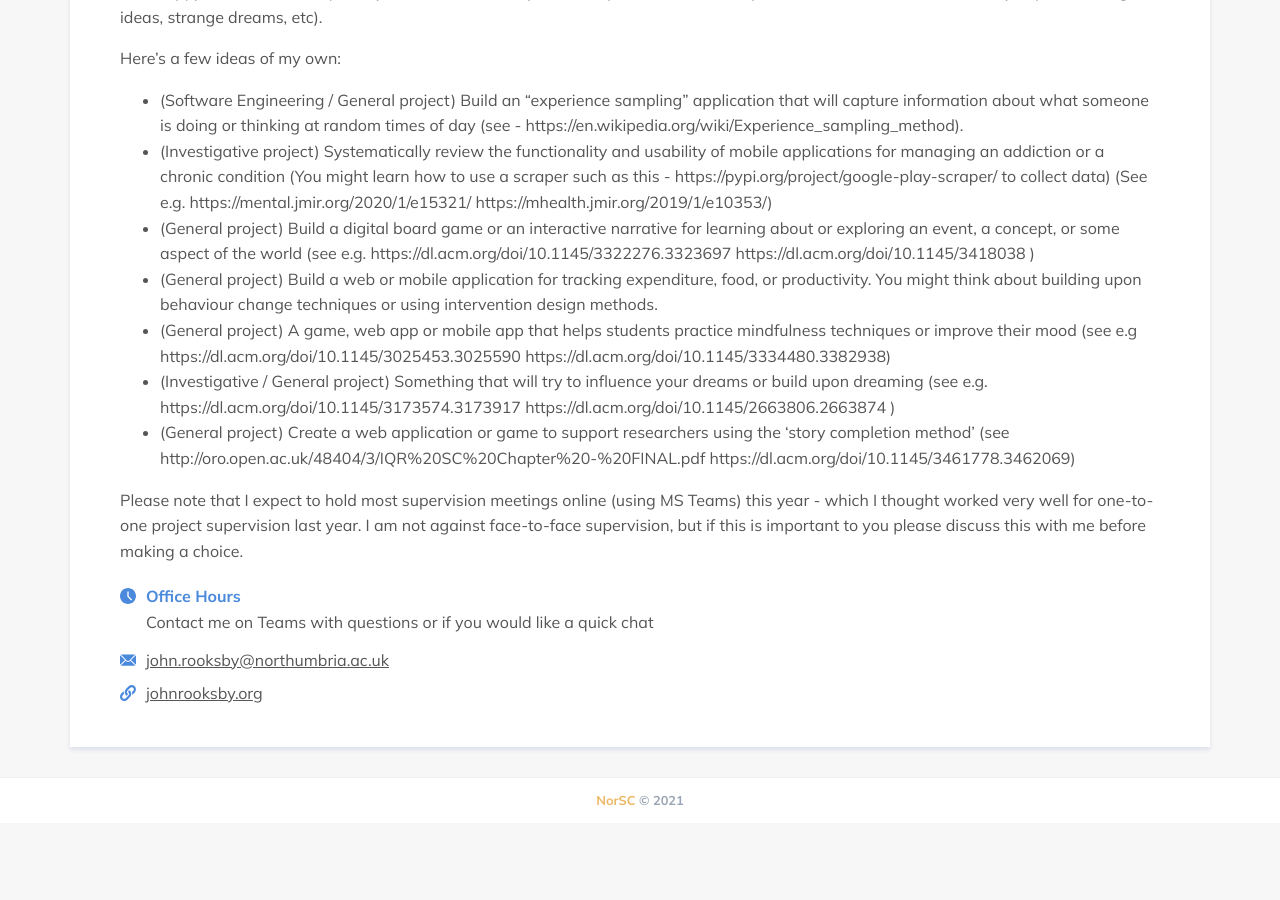
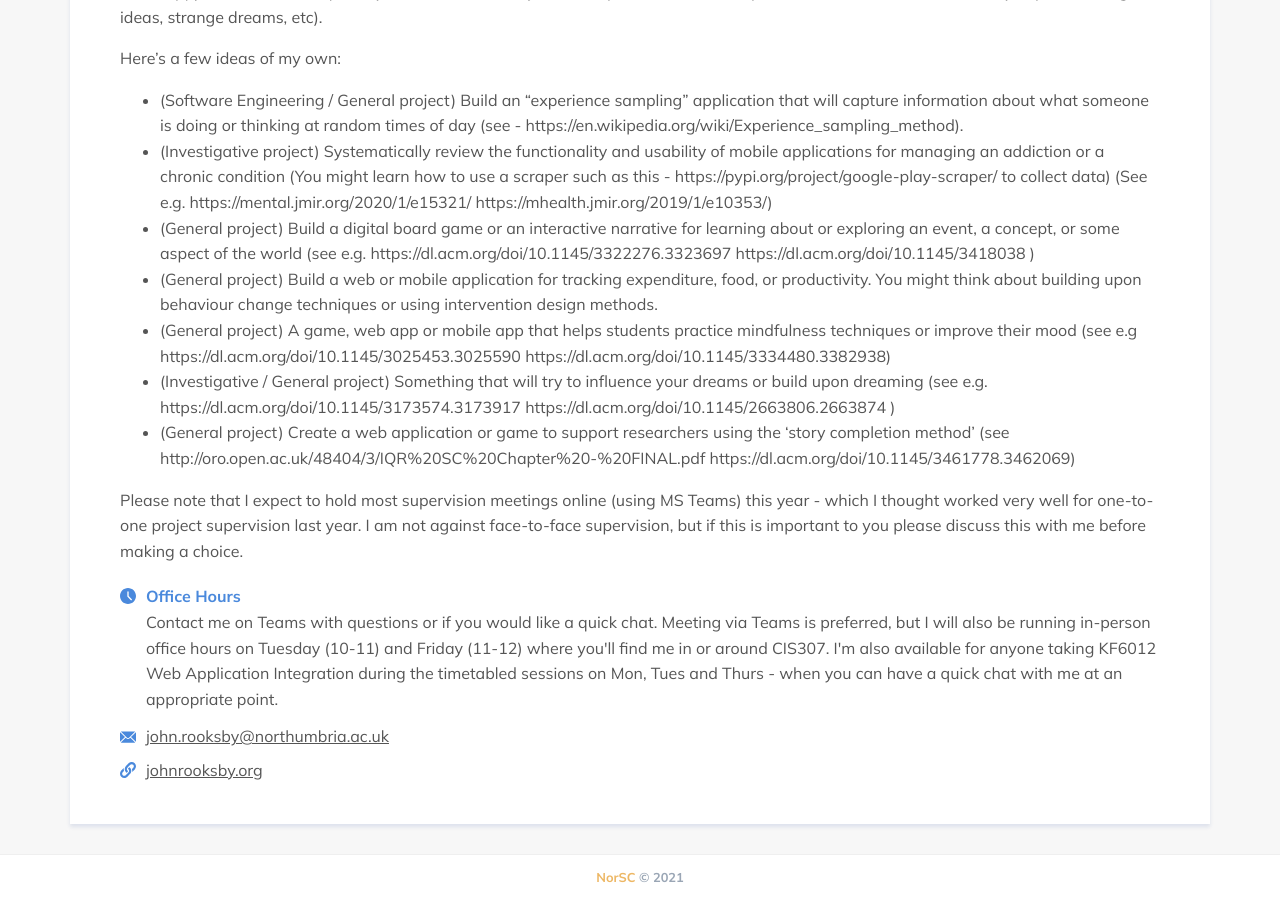
Before and after one commit to NorSC/supervisor-search, a Jekyll site: the page built from _supervisors/john-rooksby.md, in a window 1280 px wide and 900 px high, scrolled down 606 px. Built offline with Jekyll 4.4.1, drawn with Linux system fonts in a browser that asks for light colours; a script that is not in the unit is left out; before the commit the page ends 1429 px from its top, so only the background shows below that.

Commit message:
Update Supervisors “john-rooksby”

```diff
--- a/_supervisors/john-rooksby.md
+++ b/_supervisors/john-rooksby.md
@@ -4,7 +4,12 @@ title: John Rooksby
 available: true
 email: john.rooksby@northumbria.ac.uk
 website: johnrooksby.org
-office_hours: Contact me on Teams with questions or if you would like a quick chat
+office_hours: "Contact me on Teams with questions or if you would like a quick
+  chat. Meeting via Teams is preferred, but I will also be running in-person
+  office hours on Tuesday (10-11) and Friday (11-12) where you'll find me in or
+  around CIS307. I'm also available for anyone taking KF6012 Web Application
+  Integration during the timetabled sessions on Mon, Tues and Thurs - when you
+  can have a quick chat with me at an appropriate point.  "
 research_group: Digital Health and Wellbeing
 research_themes:
   - Web Design and Development
```
